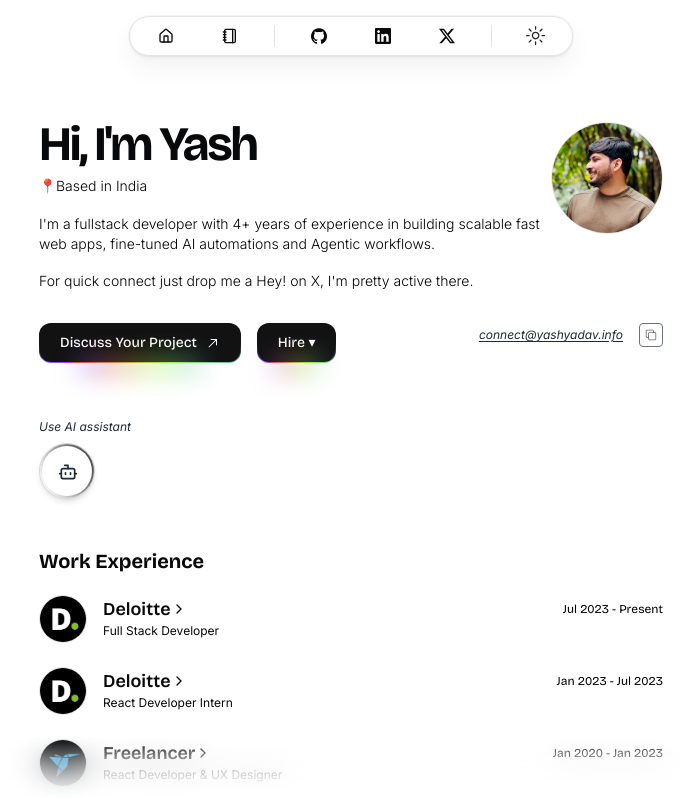
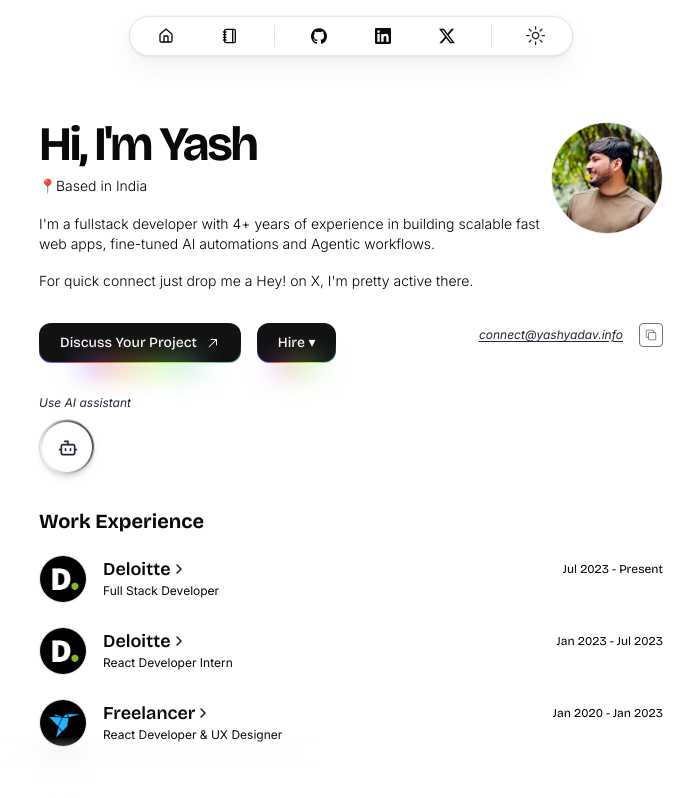
Before and after one commit to altairyash/portfolio-v3, a Next.js app: page / in a window 1280 px wide. Shown: the top 798 px of the page, without its empty margins (289-983 px from the left). Built offline with nearby package versions, Linux system fonts and the light colour scheme.

Commit message:
enhancements, email clip

```diff
--- a/src/app/page.tsx
+++ b/src/app/page.tsx
@@ -81,12 +81,12 @@ export default function Page() {
           </div>
         </div>
       </section>
-      <div className="w-full">
+      <div className="w-full !my-4">
         <BlurFade delay={BLUR_FADE_DELAY * 4}>
           <AskAI />
         </BlurFade>
       </div>
-      <section id="work">
+      <section id="work" className="!mt-2">
         <div className="flex min-h-0 flex-col gap-y-5">
           <BlurFade delay={BLUR_FADE_DELAY * 5}>
             <h2 className="text-xl font-bold">Work Experience</h2>
```
